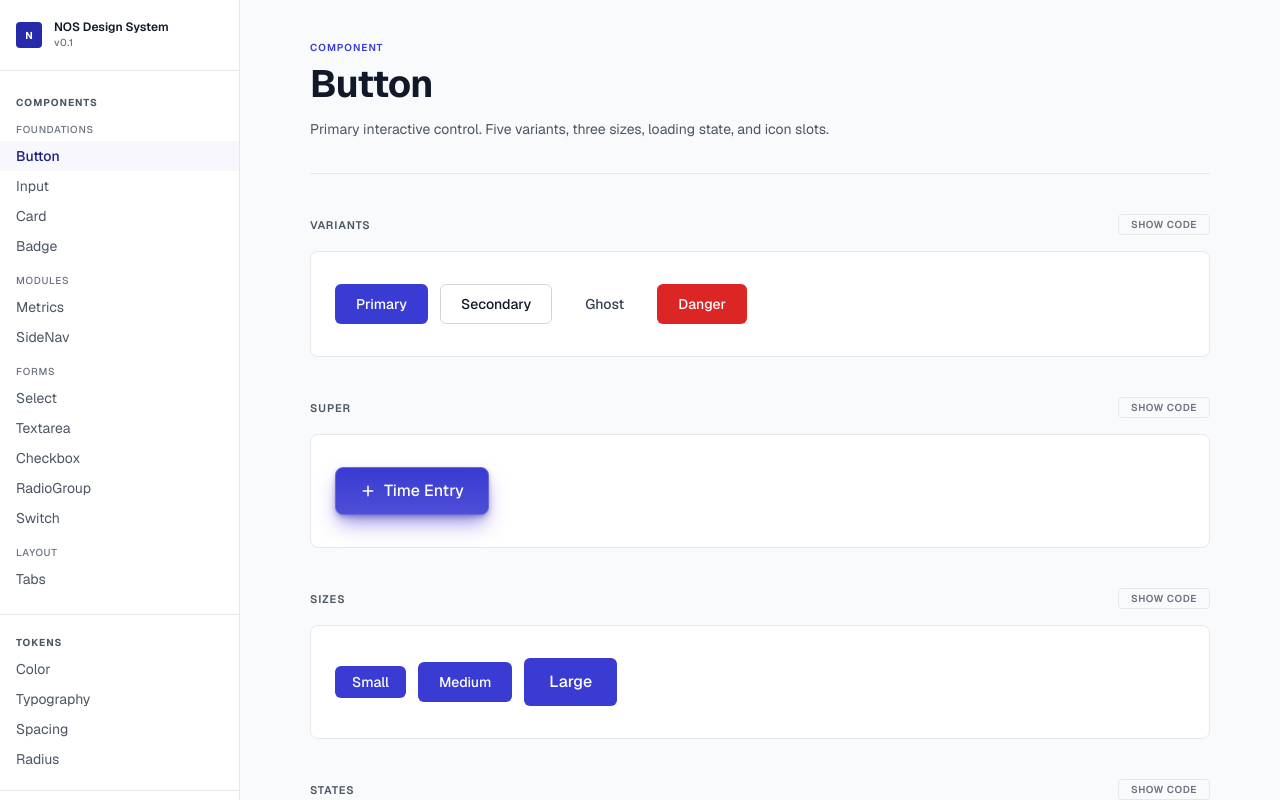
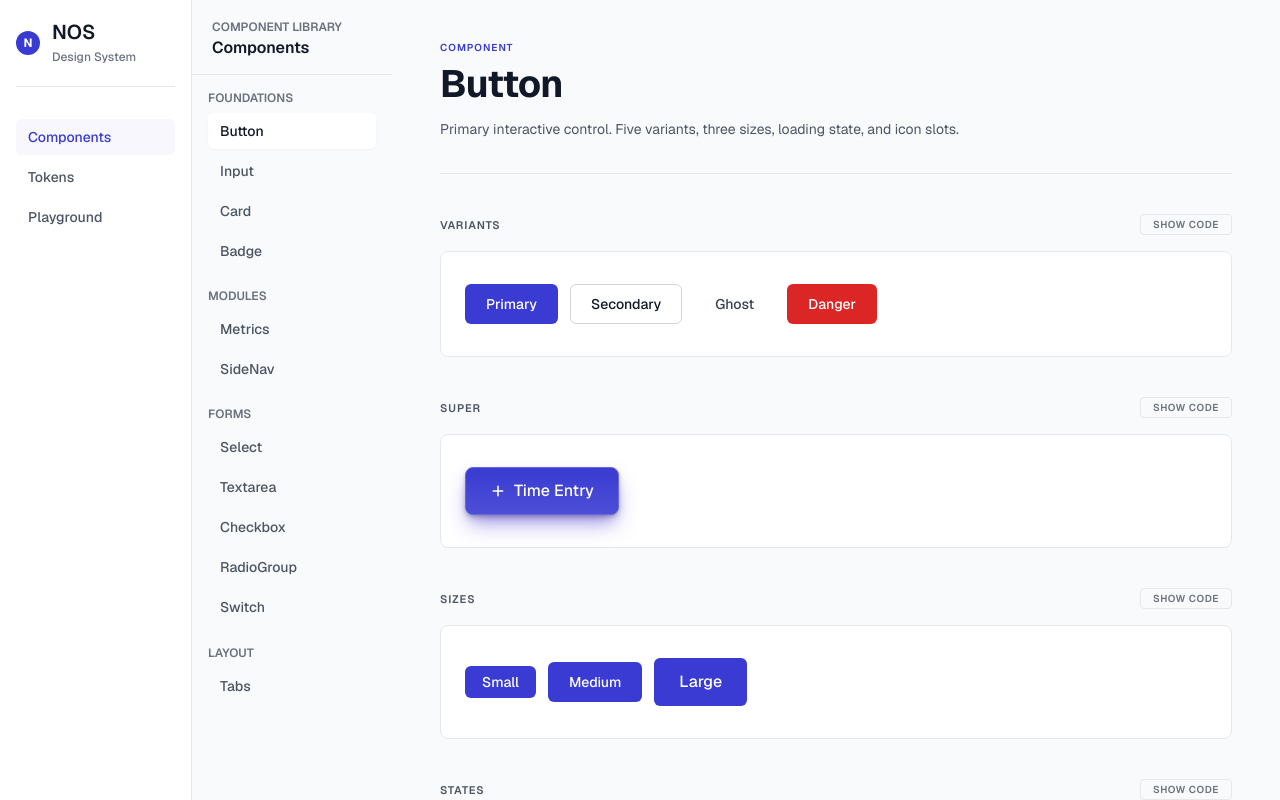
Before and after one commit to radleylefou/nos-design-system, a React (Vite) app: page / in a window 1280 px wide. Built offline with nearby package versions, Linux system fonts and the light colour scheme.

Commit message:
Refine sidebar navigation and super button sheen

```diff
--- a/components/Button.css
+++ b/components/Button.css
@@ -92,33 +92,70 @@
   background: var(--action-danger-bg-hover);
 }
 
-/* Super — elevated primary with brand glow and subtle top sheen. */
+/* Super — elevated primary with brand glow and cross-fading sheen layers. */
 .nos-button--super {
+  position: relative;
   height: 48px;
   padding: 0 var(--spacing-6);
   font-size: var(--font-size-base);
   color: var(--action-primary-fg);
   border-color: var(--color-brand-400);
   border-radius: var(--radius-lg);
-  background-image:
-    linear-gradient(180deg, rgba(255, 255, 255, 0) 0%, rgba(255, 255, 255, 0.10) 100%),
-    linear-gradient(var(--action-primary-bg), var(--action-primary-bg));
+  background-color: var(--action-primary-bg);
   box-shadow: var(--shadow-brand-glow);
+  /* Override base transition: give glow more time to bloom */
+  transition: background-color var(--duration-fast) var(--easing-standard),
+    border-color var(--duration-fast) var(--easing-standard),
+    box-shadow var(--duration-base) var(--easing-decelerate),
+    transform var(--duration-instant) var(--easing-standard);
 }
+
+/* Bottom-lit sheen — resting state */
+.nos-button--super::before {
+  content: '';
+  position: absolute;
+  inset: 0;
+  border-radius: inherit;
+  background: linear-gradient(180deg, rgba(255, 255, 255, 0) 0%, rgba(255, 255, 255, 0.10) 100%);
+  opacity: 1;
+  transition: opacity var(--duration-base) var(--easing-standard);
+  pointer-events: none;
+}
+
+/* Top-lit sheen — fades in on hover */
+.nos-button--super::after {
+  content: '';
+  position: absolute;
+  inset: 0;
+  border-radius: inherit;
+  background: linear-gradient(180deg, rgba(255, 255, 255, 0.10) 0%, rgba(255, 255, 255, 0) 100%);
+  opacity: 0;
+  transition: opacity var(--duration-base) var(--easing-standard);
+  pointer-events: none;
+}
+
 .nos-button--super:hover:not(:disabled) {
-  background-image:
-    linear-gradient(180deg, rgba(255, 255, 255, 0.10) 0%, rgba(255, 255, 255, 0) 100%),
-    linear-gradient(var(--action-primary-bg-hover), var(--action-primary-bg-hover));
+  background-color: var(--action-primary-bg-hover);
   box-shadow: var(--shadow-brand-glow-hover);
 }
+.nos-button--super:hover:not(:disabled)::before {
+  opacity: 0;
+}
+.nos-button--super:hover:not(:disabled)::after {
+  opacity: 1;
+}
+
 .nos-button--super:active:not(:disabled) {
-  background-image:
-    linear-gradient(180deg, rgba(255, 255, 255, 0) 0%, rgba(255, 255, 255, 0.06) 100%),
-    linear-gradient(var(--action-primary-bg-active), var(--action-primary-bg-active));
+  background-color: var(--action-primary-bg-active);
   box-shadow:
     0 1px 2px -1px rgba(28, 19, 93, 0.35),
     0 2px 6px -2px rgba(28, 19, 93, 0.25);
 }
+.nos-button--super:active:not(:disabled)::before,
+.nos-button--super:active:not(:disabled)::after {
+  opacity: 0;
+}
+
 .nos-button--super:focus-visible {
   box-shadow: var(--shadow-focus), var(--shadow-brand-glow);
 }
--- a/workbench/App.css
+++ b/workbench/App.css
@@ -1,6 +1,6 @@
 .wb-app {
   display: grid;
-  grid-template-columns: 240px 1fr;
+  grid-template-columns: calc(var(--spacing-24) * 4 + var(--spacing-2)) 1fr;
   height: 100vh;
   background: var(--bg-canvas);
 }
--- a/workbench/Sidebar.css
+++ b/workbench/Sidebar.css
@@ -1,125 +1,207 @@
 .wb-sidebar {
+  display: grid;
+  grid-template-columns: calc(var(--spacing-24) * 2) calc(var(--spacing-24) * 2 + var(--spacing-2));
+  height: 100%;
+  min-height: 0;
+  background: var(--bg-surface);
+  border-right: 1px solid var(--border-default);
+}
+
+.wb-sidebar__rail {
   display: flex;
   flex-direction: column;
+  gap: var(--spacing-8);
+  min-width: 0;
+  padding: var(--spacing-5) var(--spacing-4);
   background: var(--bg-surface);
   border-right: 1px solid var(--border-default);
-  padding: var(--spacing-5) 0;
-  overflow-y: auto;
-  height: 100%;
 }
 
-/* Header */
-.wb-sidebar__header {
+.wb-sidebar__brand {
   display: flex;
   align-items: center;
   gap: var(--spacing-3);
-  padding: 0 var(--spacing-4) var(--spacing-5);
-  margin-bottom: var(--spacing-1);
+  min-width: 0;
+  padding-bottom: var(--spacing-5);
   border-bottom: 1px solid var(--border-default);
 }
 
-/* Solid brand mark — no gradient */
 .wb-sidebar__mark {
   flex-shrink: 0;
   display: flex;
   align-items: center;
   justify-content: center;
-  width: 26px;
-  height: 26px;
-  border-radius: var(--radius-sm);
-  background: var(--color-brand-600);
-  font-size: 10px;
+  width: var(--spacing-6);
+  height: var(--spacing-6);
+  border-radius: var(--radius-full);
+  background: var(--action-primary-bg);
+  color: var(--action-primary-fg);
+  font-size: var(--font-size-xs);
   font-weight: var(--font-weight-bold);
-  color: #fff;
-  letter-spacing: 0.02em;
+  line-height: var(--line-height-tight);
   user-select: none;
 }
 
-.wb-sidebar__title {
-  font-size: var(--font-size-xs);
-  font-weight: var(--font-weight-semibold);
-  color: var(--fg-default);
-  line-height: 1.2;
+.wb-sidebar__brand-copy {
+  display: flex;
+  flex-direction: column;
+  gap: var(--spacing-1);
+  min-width: 0;
 }
 
-.wb-sidebar__version {
-  font-size: 10px;
-  font-weight: var(--font-weight-medium);
-  color: var(--fg-subtle);
-  letter-spacing: 0.04em;
-  margin-top: 1px;
+.wb-sidebar__brand-title {
+  font-size: var(--font-size-xl);
+  font-weight: var(--font-weight-semibold);
+  line-height: var(--line-height-tight);
+  color: var(--fg-default);
 }
 
-/* Nav */
-.wb-sidebar__nav {
+.wb-sidebar__brand-subtitle {
+  font-size: var(--font-size-xs);
+  font-weight: var(--font-weight-medium);
+  line-height: var(--line-height-normal);
+  color: var(--fg-subtle);
+}
+
+.wb-sidebar__primary-nav {
   display: flex;
   flex-direction: column;
-  padding-top: var(--spacing-3);
+  gap: var(--spacing-1);
 }
 
-.wb-sidebar__section-label {
-  font-size: 10px;
-  font-weight: var(--font-weight-bold);
-  color: var(--fg-muted);
-  text-transform: uppercase;
-  letter-spacing: 0.1em;
-  padding: var(--spacing-2) var(--spacing-4) var(--spacing-1);
-}
-
-.wb-sidebar__section-label--spaced {
-  margin-top: var(--spacing-4);
-  padding-top: var(--spacing-5);
-  border-top: 1px solid var(--border-default);
-}
-
-.wb-sidebar__category {
-  margin-bottom: var(--spacing-1);
-}
-
-.wb-sidebar__category-label {
-  font-size: 10px;
-  font-weight: var(--font-weight-medium);
-  color: var(--fg-subtle);
-  text-transform: uppercase;
-  letter-spacing: 0.07em;
-  padding: var(--spacing-2) var(--spacing-4) var(--spacing-1);
-}
-
-/* Navigation items — rectangular, no border-radius */
-.wb-sidebar__item {
-  display: block;
+.wb-sidebar__primary-item {
+  display: flex;
+  align-items: center;
   width: 100%;
-  text-align: left;
+  min-height: calc(var(--spacing-8) + var(--spacing-1));
+  padding: 0 var(--spacing-3);
+  border: 0;
+  border-radius: var(--radius-md);
   background: transparent;
-  border: 0;
-  border-radius: 0;
-  padding: 6px var(--spacing-4);
   color: var(--fg-muted);
   font-family: inherit;
   font-size: var(--font-size-sm);
-  font-weight: var(--font-weight-regular);
+  font-weight: var(--font-weight-medium);
+  line-height: var(--line-height-tight);
+  text-align: left;
   cursor: pointer;
   transition:
     background-color var(--duration-fast) var(--easing-standard),
     color var(--duration-fast) var(--easing-standard);
 }
 
-.wb-sidebar__item:hover {
+.wb-sidebar__primary-item:hover {
   background: var(--bg-subtle);
   color: var(--fg-default);
 }
 
-.wb-sidebar__item:focus-visible {
+.wb-sidebar__primary-item:focus-visible {
   outline: none;
-  box-shadow: inset 0 0 0 2px var(--color-brand-600);
+  box-shadow: var(--shadow-focus);
 }
 
-.wb-sidebar__item--active {
+.wb-sidebar__primary-item--active {
   background: var(--color-brand-50);
-  color: var(--color-brand-700);
-  font-weight: var(--font-weight-medium);
+  color: var(--fg-brand);
 }
 
-.wb-sidebar__item--active:hover {
-  background: var(--color-brand-100);
+.wb-sidebar__panel {
+  display: flex;
+  flex-direction: column;
+  min-width: 0;
+  min-height: 0;
+  background: var(--bg-canvas);
 }
+
+.wb-sidebar__panel-header {
+  display: flex;
+  flex-direction: column;
+  gap: var(--spacing-1);
+  padding: var(--spacing-5) var(--spacing-5) var(--spacing-4);
+  border-bottom: 1px solid var(--border-default);
+}
+
+.wb-sidebar__panel-eyebrow {
+  font-size: var(--font-size-xs);
+  font-weight: var(--font-weight-semibold);
+  line-height: var(--line-height-tight);
+  color: var(--fg-subtle);
+  text-transform: uppercase;
+}
+
+.wb-sidebar__panel-title {
+  font-size: var(--font-size-base);
+  font-weight: var(--font-weight-semibold);
+  line-height: var(--line-height-tight);
+  color: var(--fg-default);
+}
+
+.wb-sidebar__panel-body {
+  flex: 1;
+  min-height: 0;
+  overflow-y: auto;
+  padding: var(--spacing-4);
+}
+
+.wb-sidebar__secondary-nav {
+  display: flex;
+  flex-direction: column;
+  gap: var(--spacing-5);
+}
+
+.wb-sidebar__group {
+  display: flex;
+  flex-direction: column;
+  gap: var(--spacing-2);
+}
+
+.wb-sidebar__group-label {
+  font-size: var(--font-size-xs);
+  font-weight: var(--font-weight-semibold);
+  line-height: var(--line-height-tight);
+  color: var(--fg-subtle);
+  text-transform: uppercase;
+}
+
+.wb-sidebar__group-items {
+  display: flex;
+  flex-direction: column;
+  gap: var(--spacing-1);
+}
+
+.wb-sidebar__secondary-item {
+  display: flex;
+  align-items: center;
+  width: 100%;
+  min-height: calc(var(--spacing-8) + var(--spacing-1));
+  padding: 0 var(--spacing-3);
+  border: 0;
+  border-radius: var(--radius-md);
+  background: transparent;
+  color: var(--fg-muted);
+  font-family: inherit;
+  font-size: var(--font-size-sm);
+  font-weight: var(--font-weight-medium);
+  line-height: var(--line-height-tight);
+  text-align: left;
+  cursor: pointer;
+  transition:
+    background-color var(--duration-fast) var(--easing-standard),
+    color var(--duration-fast) var(--easing-standard);
+}
+
+.wb-sidebar__secondary-item:hover {
+  background: var(--bg-surface);
+  color: var(--fg-default);
+}
+
+.wb-sidebar__secondary-item:focus-visible {
+  outline: none;
+  box-shadow: var(--shadow-focus);
+}
+
+.wb-sidebar__secondary-item--active {
+  background: var(--bg-surface);
+  color: var(--fg-default);
+  box-shadow: var(--shadow-xs);
+}
--- a/workbench/Sidebar.jsx
+++ b/workbench/Sidebar.jsx
@@ -1,37 +1,77 @@
 import { COMPONENT_CATEGORIES, TOKEN_CATEGORIES } from './nav.js';
 import './Sidebar.css';
 
+const COMPONENT_GROUPS = COMPONENT_CATEGORIES.filter((category) => category.components.length > 0);
+
+const PRIMARY_SECTIONS = [
+  { id: 'component', label: 'Components' },
+  { id: 'tokens', label: 'Tokens' },
+  { id: 'playground', label: 'Playground' },
+];
+
 /**
- * Sidebar — fixed left navigation for the workbench.
+ * Sidebar — two-layer workbench navigation.
+ *
+ * Layer 1: top-level workbench areas.
+ * Layer 2: contextual groups/items for the selected area.
  *
  * Props:
  *   view:       current navigation state { section, componentId?, category? }
  *   onNavigate: callback(view) called on item click
  */
 export function Sidebar({ view, onNavigate }) {
+  const activePrimary = PRIMARY_SECTIONS.find((section) => section.id === view.section) || PRIMARY_SECTIONS[0];
+
   return (
     <aside className="wb-sidebar">
-      <div className="wb-sidebar__header">
+      <div className="wb-sidebar__rail">
+        <div className="wb-sidebar__brand">
           <div className="wb-sidebar__mark" aria-hidden="true">N</div>
-        <div>
-          <div className="wb-sidebar__title">NOS Design System</div>
-          <div className="wb-sidebar__version">v0.1</div>
+          <div className="wb-sidebar__brand-copy">
+            <div className="wb-sidebar__brand-title">NOS</div>
+            <div className="wb-sidebar__brand-subtitle">Design System</div>
           </div>
         </div>
 
-      <nav className="wb-sidebar__nav">
-        {/* COMPONENTS */}
-        <div className="wb-sidebar__section-label">Components</div>
-        {COMPONENT_CATEGORIES.filter((cat) => cat.components.length > 0).map((cat) => (
-          <div key={cat.label} className="wb-sidebar__category">
-            <div className="wb-sidebar__category-label">{cat.label}</div>
-            {cat.components.map((name) => {
-              const active = view.section === 'component' && view.componentId === name;
+        <nav className="wb-sidebar__primary-nav" aria-label="Workbench sections">
+          {PRIMARY_SECTIONS.map((section) => {
+            const active = activePrimary.id === section.id;
+            return (
+              <button
+                key={section.id}
+                type="button"
+                className={`wb-sidebar__primary-item ${active ? 'wb-sidebar__primary-item--active' : ''}`}
+                aria-current={active ? 'page' : undefined}
+                onClick={() => onNavigate(getSectionView(section.id, view))}
+              >
+                {section.label}
+              </button>
+            );
+          })}
+        </nav>
+      </div>
+
+      <div className="wb-sidebar__panel">
+        <div className="wb-sidebar__panel-header">
+          <div className="wb-sidebar__panel-eyebrow">{getPanelEyebrow(view.section)}</div>
+          <div className="wb-sidebar__panel-title">{getPanelTitle(view.section)}</div>
+        </div>
+
+        <div className="wb-sidebar__panel-body">
+          {view.section === 'component' && (
+            <nav className="wb-sidebar__secondary-nav" aria-label="Component library">
+              {COMPONENT_GROUPS.map((group) => (
+                <div key={group.label} className="wb-sidebar__group">
+                  <div className="wb-sidebar__group-label">{group.label}</div>
+                  <div className="wb-sidebar__group-items">
+                    {group.components.map((name) => {
+                      const active = view.componentId === name;
                       return (
                         <button
                           key={name}
                           type="button"
-                  className={`wb-sidebar__item ${active ? 'wb-sidebar__item--active' : ''}`}
+                          className={`wb-sidebar__secondary-item ${active ? 'wb-sidebar__secondary-item--active' : ''}`}
+                          aria-current={active ? 'page' : undefined}
                           onClick={() => onNavigate({ section: 'component', componentId: name })}
                         >
                           {name}
@@ -39,34 +79,82 @@
                       );
                     })}
                   </div>
+                </div>
               ))}
+            </nav>
+          )}
 
-        {/* TOKENS */}
-        <div className="wb-sidebar__section-label wb-sidebar__section-label--spaced">Tokens</div>
-        {TOKEN_CATEGORIES.map((cat) => {
-          const active = view.section === 'tokens' && view.category === cat;
+          {view.section === 'tokens' && (
+            <nav className="wb-sidebar__secondary-nav" aria-label="Token categories">
+              <div className="wb-sidebar__group">
+                <div className="wb-sidebar__group-label">Foundations</div>
+                <div className="wb-sidebar__group-items">
+                  {TOKEN_CATEGORIES.map((category) => {
+                    const active = view.category === category;
                     return (
                       <button
-              key={cat}
+                        key={category}
                         type="button"
-              className={`wb-sidebar__item ${active ? 'wb-sidebar__item--active' : ''}`}
-              onClick={() => onNavigate({ section: 'tokens', category: cat })}
+                        className={`wb-sidebar__secondary-item ${active ? 'wb-sidebar__secondary-item--active' : ''}`}
+                        aria-current={active ? 'page' : undefined}
+                        onClick={() => onNavigate({ section: 'tokens', category })}
                       >
-              {cat}
+                        {category}
                       </button>
                     );
                   })}
+                </div>
+              </div>
+            </nav>
+          )}
 
-        {/* PLAYGROUND */}
-        <div className="wb-sidebar__section-label wb-sidebar__section-label--spaced">Playground</div>
+          {view.section === 'playground' && (
+            <nav className="wb-sidebar__secondary-nav" aria-label="Playground views">
+              <div className="wb-sidebar__group">
+                <div className="wb-sidebar__group-label">Workspace</div>
+                <div className="wb-sidebar__group-items">
                   <button
                     type="button"
-          className={`wb-sidebar__item ${view.section === 'playground' ? 'wb-sidebar__item--active' : ''}`}
+                    className="wb-sidebar__secondary-item wb-sidebar__secondary-item--active"
+                    aria-current="page"
                     onClick={() => onNavigate({ section: 'playground' })}
                   >
                     Playground
                   </button>
+                </div>
+              </div>
             </nav>
+          )}
+        </div>
+      </div>
     </aside>
   );
 }
+
+function getSectionView(sectionId, currentView) {
+  if (sectionId === 'component') {
+    return currentView.section === 'component'
+      ? currentView
+      : { section: 'component', componentId: currentView.componentId || COMPONENT_GROUPS[0]?.components[0] };
+  }
+
+  if (sectionId === 'tokens') {
+    return currentView.section === 'tokens'
+      ? currentView
+      : { section: 'tokens', category: currentView.category || TOKEN_CATEGORIES[0] };
+  }
+
+  return { section: 'playground' };
+}
+
+function getPanelEyebrow(section) {
+  if (section === 'tokens') return 'Design Tokens';
+  if (section === 'playground') return 'Workspace';
+  return 'Component Library';
+}
+
+function getPanelTitle(section) {
+  if (section === 'tokens') return 'Tokens';
+  if (section === 'playground') return 'Playground';
+  return 'Components';
+}
```
Lines whose indentation alone changed are shown as unchanged.
